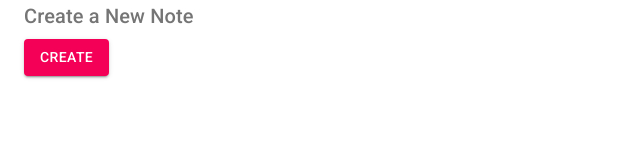
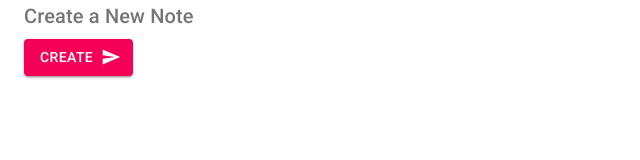
Before and after one commit to SurajSarangi/MaterialUI-Ninja, a React (Create React App) app: page /create in a window 1280 px wide. Shown: the top 160 px of the page, without its empty margins (0-640 px from the left). Built offline with nearby package versions, Linux system fonts and the light colour scheme.

Commit message:
added icon to create button

```diff
--- a/package.json
+++ b/package.json
@@ -4,6 +4,7 @@
   "private": true,
   "dependencies": {
     "@material-ui/core": "^4.11.3",
+    "@material-ui/icons": "^4.11.2",
     "@testing-library/jest-dom": "^5.11.9",
     "@testing-library/react": "^11.2.5",
     "@testing-library/user-event": "^12.7.1",
--- a/src/pages/Create.js
+++ b/src/pages/Create.js
@@ -1,6 +1,7 @@
 import Typography from '@material-ui/core/Typography';
 import Button from '@material-ui/core/Button';
 import Container from '@material-ui/core/Container';
+import SendIcon from '@material-ui/icons/Send';
 
 export default function Create() {
 	return (
@@ -19,6 +20,7 @@ export default function Create() {
 				variant="contained"
 				color="secondary"
 				type="submit"
+				endIcon={<SendIcon />}
 			>
 				Create
 			</Button>
```
Also changed, not shown: 1 other file (tests, documents, lock files or other folders).
